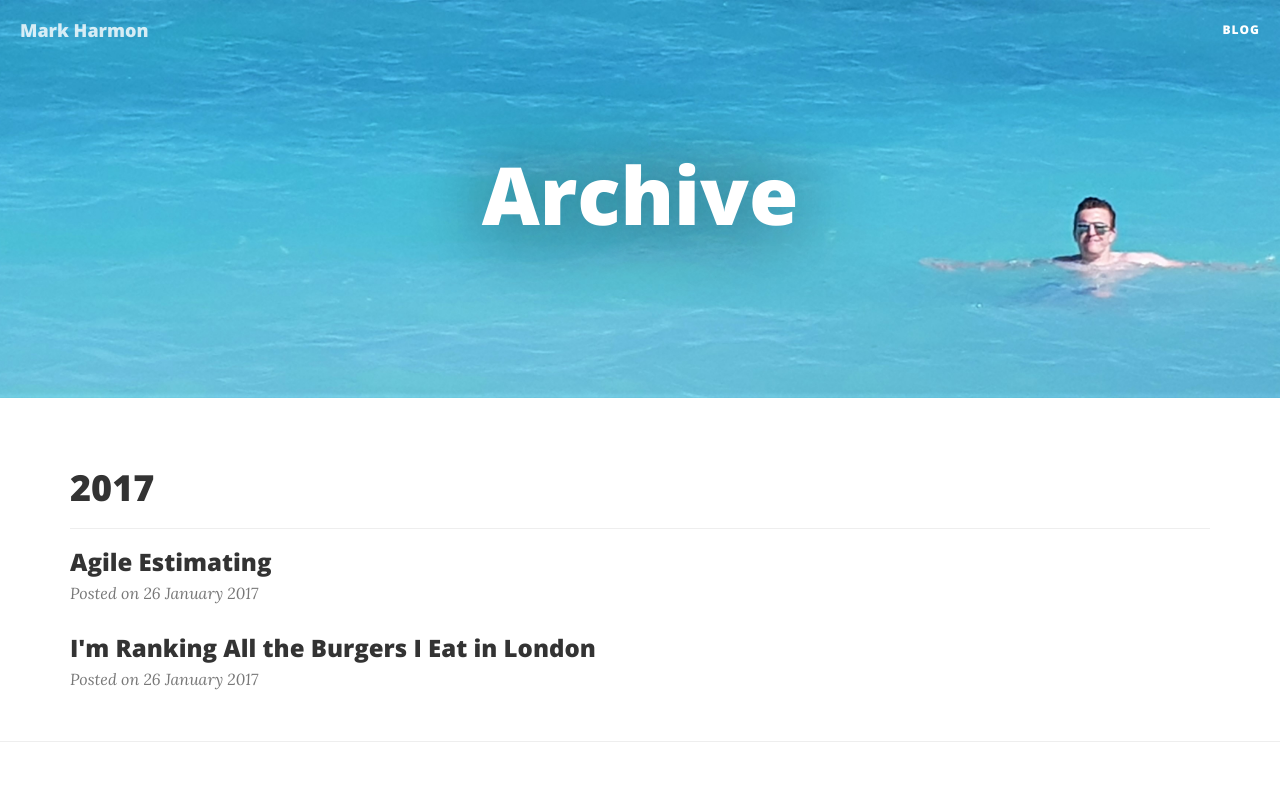
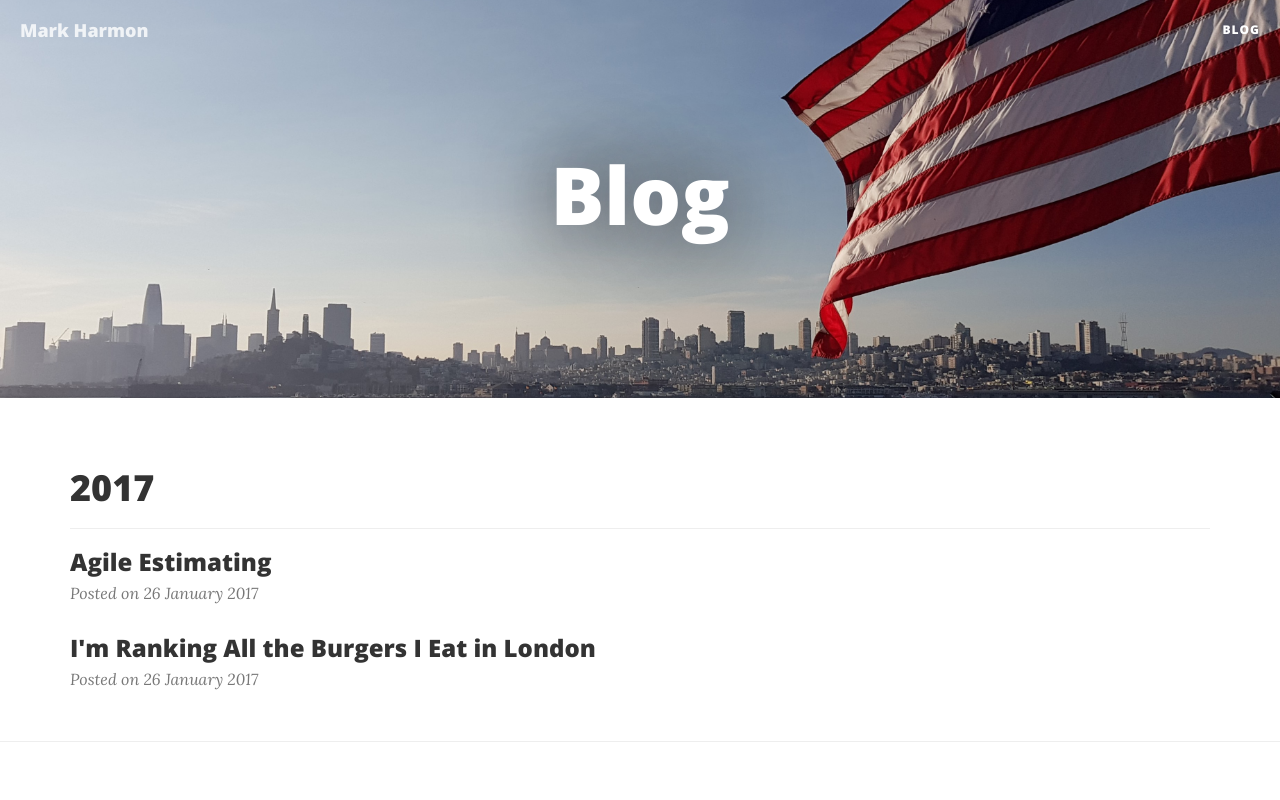
Before and after one commit to markharmon/markharmon, a plain HTML site: page posts/index.html in a window 1280 px wide. Shown: the top 800 px of the page. Drawn offline with nearby package versions, Linux system fonts and the light colour scheme.

Commit message:
Site amends.

```diff
--- a/posts/index.html
+++ b/posts/index.html
@@ -87,12 +87,12 @@
 
                 <!-- Page Header -->
 
-                <header class="intro-header" id="intro-header" style="background-image: url(&quot;/assets/images/mark-harmon-lanikai-beach.jpeg&quot;)">
+                <header class="intro-header" id="intro-header" style="background-image: url(&quot;/assets/images/san-francisco-usa.jpg&quot;)">
                         <div class="container">
                                 <div class="row">
                                         <div class="col-md-12">
 <div class="site-heading">
-    <h1>Archive</h1>
+    <h1>Blog</h1>
 </div>                                            </div>
                                 </div>
                         </div>
```
Also changed, not shown: tags/index.html (+1 -1 lines), assets/images/san-francisco-usa.jpg (added), 2 other files.
